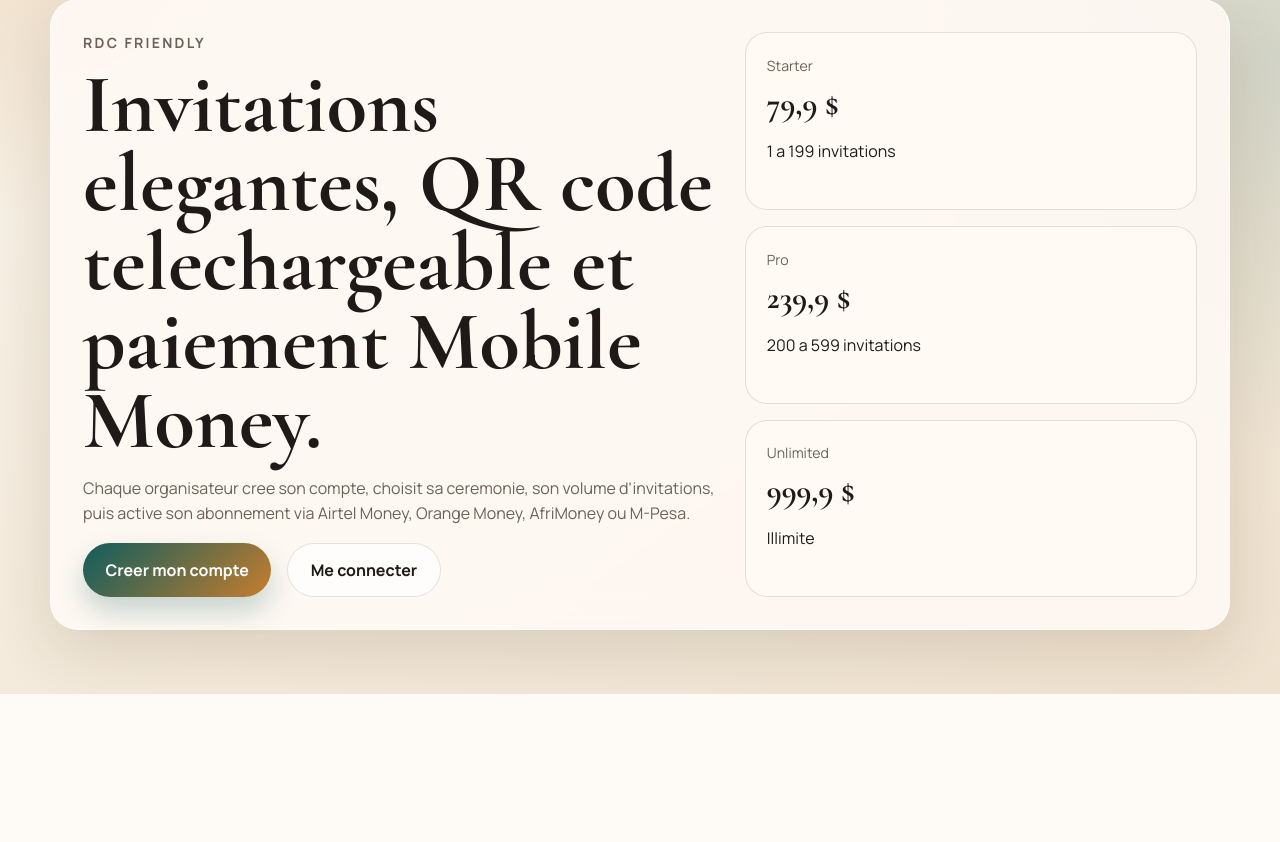
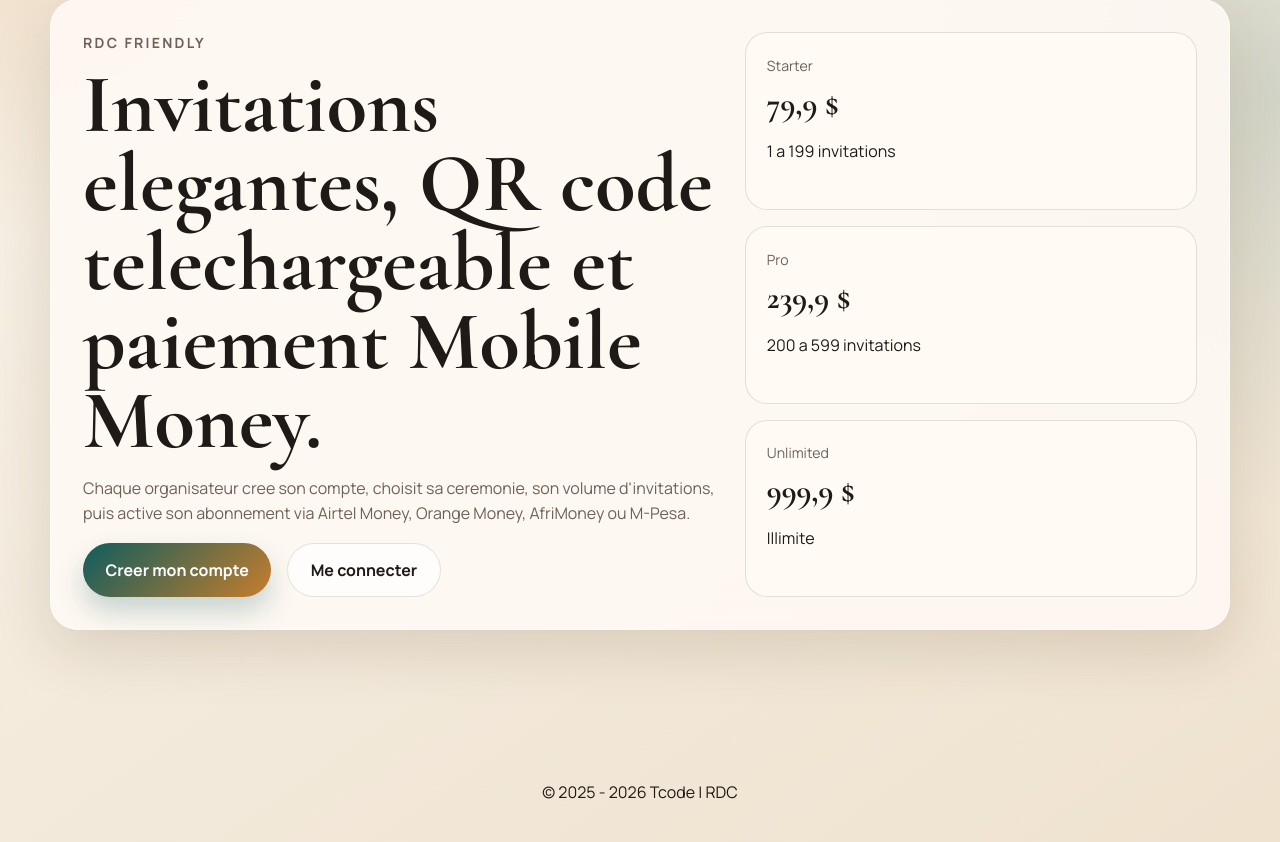
Before and after one commit to Tradingcode-create/carte-invitation-qrcode, a Django app: page / in a window 1280 px wide. Shown: the part 152-994 px from the top of the page. Before the commit the page ends 846 px from the top, so only its background shows below. Run offline with Django 5.2, Linux system fonts and the light colour scheme.

Commit message:
base.html

```diff
--- a/templates/base.html
+++ b/templates/base.html
@@ -49,5 +49,11 @@
         {% endif %}
         {% block content %}{% endblock %}
     </div>
+
+    <footer style="text-align:center; padding:20px; margin-top:50px;">
+        <p>
+            © 2025 -  {% now "Y" %} Tcode | RDC
+        </p>
+    </footer>
 </body>
 </html>
```
